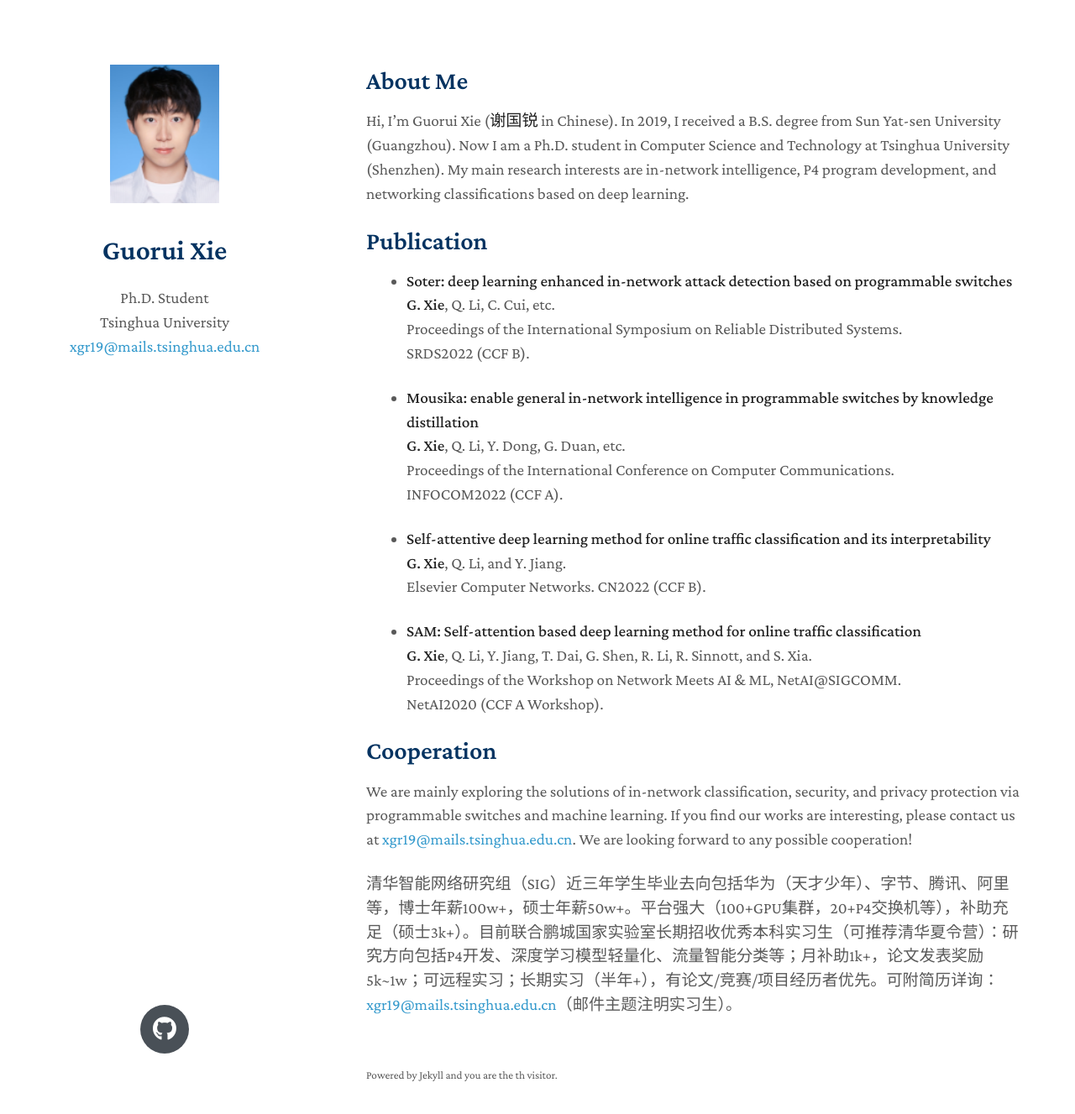
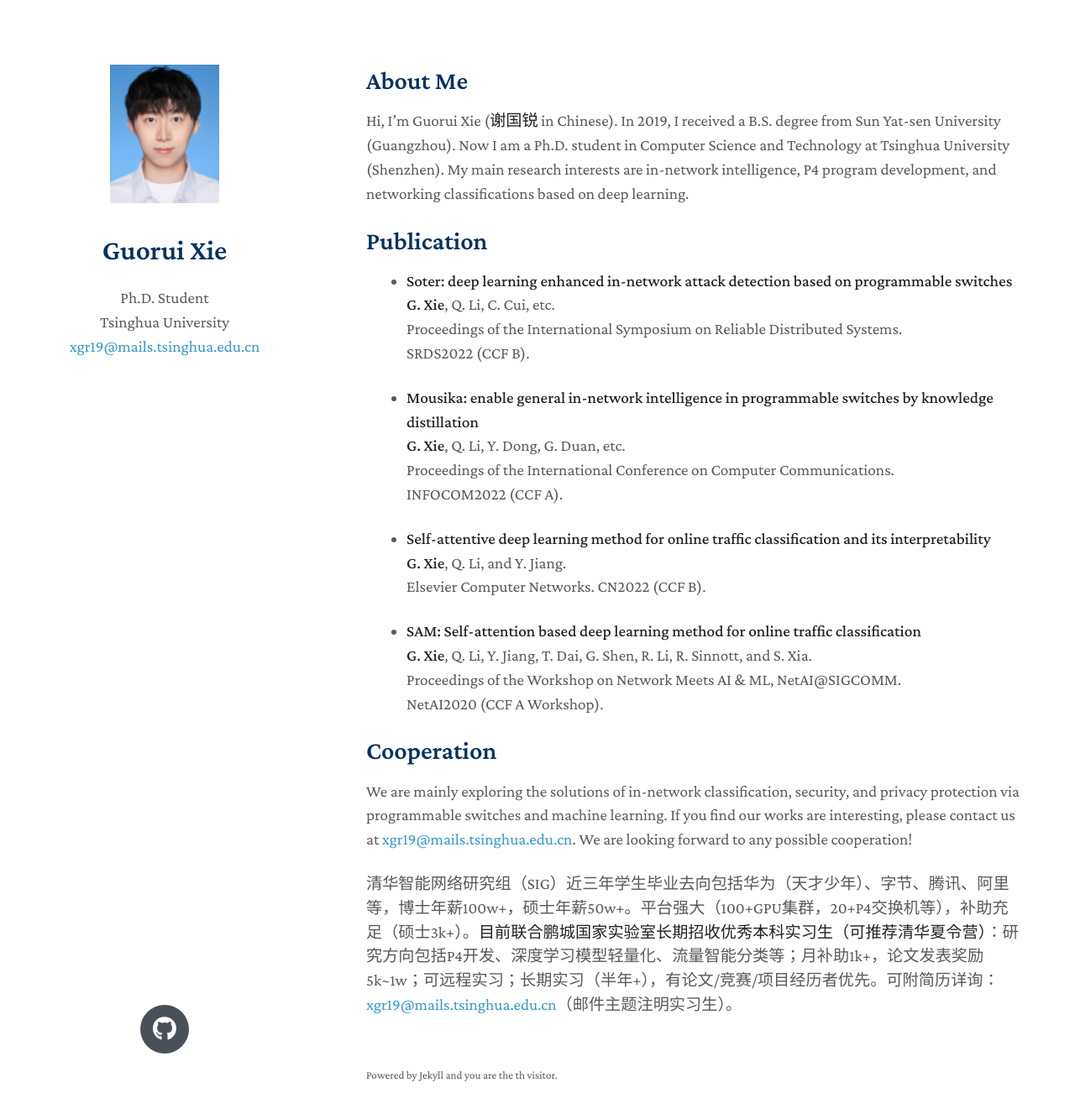
Before and after one commit to xgr19/xgr19.github.io, a Jekyll site: the page built from index.md, in a window 1280 px wide and 1377 px high. Shown: the top 1327 px of the window at 84% size. Built offline with Jekyll 4.4.1, drawn with Linux system fonts in a browser that asks for light colours; nearby versions of some CDN libraries; comment, search, counter and statistics services are not loaded; a style sheet for code colours, icons or effects is not loaded; our own code applies the rules of GitHub Pages for plain Markdown files.

```diff
--- a/index.md
+++ b/index.md
@@ -63,7 +63,7 @@ Hi, I'm Guorui Xie (**谢国锐** in Chinese). In 2019, I received a B.S. degree
 We are mainly exploring the solutions of in-network classification, security, and privacy protection via programmable switches and machine learning. If you find our works are interesting, please contact us at <a href = "mailto: {{ site.email }}">{{ site.email }}</a>. We are looking forward to any possible cooperation!
 <br>
 
-清华智能网络研究组（SIG）近三年学生毕业去向包括华为（天才少年）、字节、腾讯、阿里等，博士年薪100w+，硕士年薪50w+。平台强大（100+GPU集群，20+P4交换机等），补助充足（硕士3k+）。目前联合鹏城国家实验室长期招收优秀本科实习生（可推荐清华夏令营）：研究方向包括P4开发、深度学习模型轻量化、流量智能分类等；月补助1k+，论文发表奖励5k~1w；可远程实习；长期实习（半年+），有论文/竞赛/项目经历者优先。可附简历详询：<a href = "mailto: {{ site.email }}">{{ site.email }}</a>（邮件主题注明实习生）。
+清华智能网络研究组（SIG）近三年学生毕业去向包括华为（天才少年）、字节、腾讯、阿里等，博士年薪100w+，硕士年薪50w+。平台强大（100+GPU集群，20+P4交换机等），补助充足（硕士3k+）。**目前联合鹏城国家实验室长期招收优秀本科实习生（可推荐清华夏令营）**：研究方向包括P4开发、深度学习模型轻量化、流量智能分类等；月补助1k+，论文发表奖励5k~1w；可远程实习；长期实习（半年+），有论文/竞赛/项目经历者优先。可附简历详询：<a href = "mailto: {{ site.email }}">{{ site.email }}</a>（邮件主题注明实习生）。
 
 
 <!-- ## Services
```
